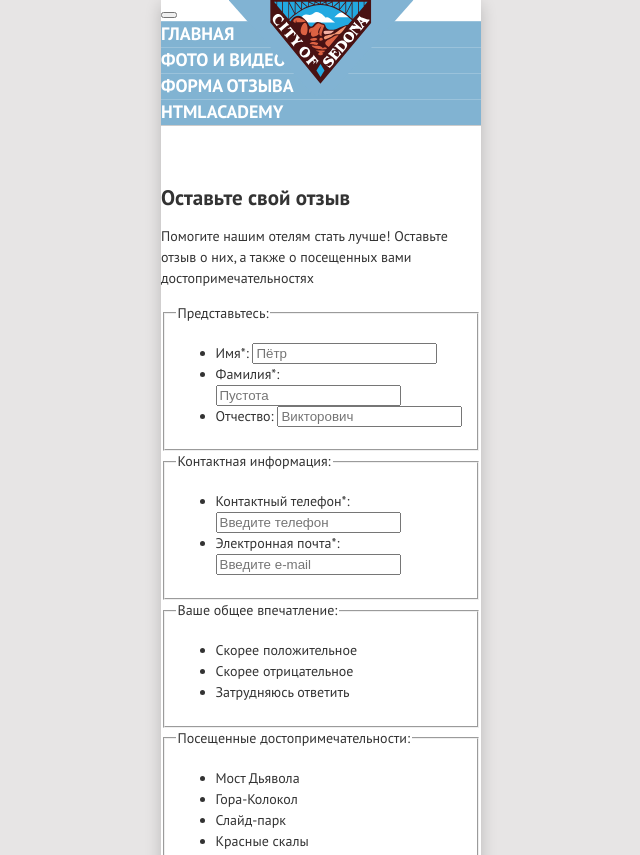
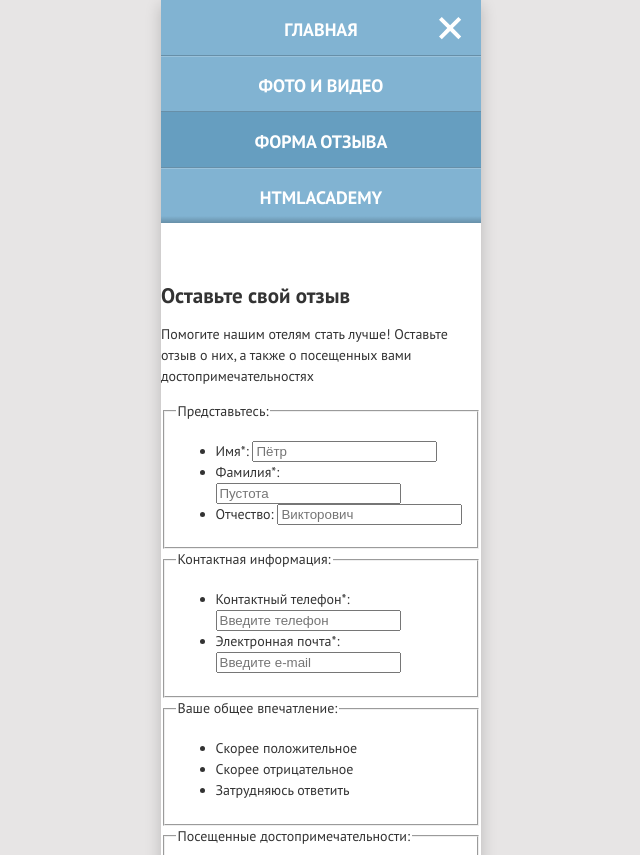
Before and after one commit to htmlacademy-adaptive/775445-sedona-27, a website: page source/form.html in a window 1280 px wide. Shown: the top 855 px of the page, without its empty margins (319-959 px from the left). Drawn offline with nearby package versions, Linux system fonts and the light colour scheme; files that its build step writes are made by us from their sources.

Commit message:
Делает бургерное меню (без JS)

```diff
--- a/source/form.html
+++ b/source/form.html
@@ -14,19 +14,30 @@
       <img class="main-header__logo-image" src="img/logo.svg" width="185" height="96" alt="Логотип сайта поиска гостиниц Седона.">
     </a>
     <nav class="main-nav">
-      <button class="main-nav__toggle" type="button">
+      <button class="main-nav__toggle-open button" type="button">
+        <svg class="main-nav__toggle-icon-open" aria-hidden="true" focusable="false" fill="currentColor" role="img" aria-label="Открыть меню" width="23" height="22" viewBox="0 0 23 22" xmlns="http://www.w3.org/2000/svg">
+          <path d="M22.9 0H0V4H22.9V0Z"/>
+          <path d="M22.9 9H0V13H22.9V9Z"/>
+          <path d="M22.9 18H0V22H22.9V18Z"/>
+        </svg>
         <span class="visually-hidden">Открыть меню</span>
       </button>
       <div class="main-nav__wrapper">
+        <button class="main-nav__toggle-close button" type="button">
+          <svg class="main-nav__toggle-icon-close" aria-hidden="true" focusable="false" fill="currentColor" role="img" aria-label="Закрыть меню" width="23" height="23" viewBox="0 0 23 23"  xmlns="http://www.w3.org/2000/svg">
+            <path d="M22.2 2.8L19.4 0L11.1 8.3L2.8 0L0 2.8L8.3 11.1L0 19.4L2.8 22.2L11.1 13.9L19.4 22.2L22.2 19.4L13.9 11.1L22.2 2.8Z"/>
+          </svg>
+          <span class="visually-hidden">Закрыть меню</span>
+        </button>
         <ul class="main-nav__list">
           <li class="main-nav__item">
-            <a class="main-nav__link main-nav__link--active" href="index.html">Главная</a>
+            <a class="main-nav__link" href="index.html">Главная</a>
           </li>
           <li class="main-nav__item">
             <a class="main-nav__link" href="catalog.html">Фото и видео</a>
           </li>
           <li class="main-nav__item">
-            <a class="main-nav__link" href="#">Форма отзыва</a>
+            <a class="main-nav__link main-nav__link--active" href="#">Форма отзыва</a>
           </li>
           <li class="main-nav__item">
             <a class="main-nav__link" href="https://htmlacademy.ru">Htmlacademy</a>
--- /dev/null
+++ b/source/sass/blocks/button.scss
@@ -0,0 +1,28 @@
+.button {
+  display: inline-block;
+  padding: 8px;
+  text-decoration: none;
+  text-transform: uppercase;
+  color: #ffffff;
+  text-align: center;
+  font-family: inherit;
+  font-size: 21px;
+  line-height: 26px;
+  font-weight: 700;
+  background-color: #81b3d2;
+  border: 0;
+  cursor: pointer;
+
+  &:hover {
+    background-color: #669ec0;
+  }
+
+  &:active {
+    background-color: #5496bd;
+    color: rgba(255, 255, 255, 0.3);
+  }
+
+  &:disabled {
+    background-color: #e5e5e5;
+  }
+}
--- a/source/sass/blocks/main-nav.scss
+++ b/source/sass/blocks/main-nav.scss
@@ -1,19 +1,127 @@
 @use "../mixins";
+
+.main-nav {
+  display: flex;
+  justify-content: flex-end;
+}
+
+.main-nav__toggle-open {
+  display: none;
+  background-color: transparent;
+  margin: 9px 12px;
+
+  &:hover,
+  &:active {
+    background-color: transparent;
+  }
+
+  .main-nav__toggle-icon-open {
+    &:hover {
+      opacity: 0.6;
+    }
+
+    &:active {
+      opacity: 0.3;
+    }
+  }
+}
+
+.main-nav__toggle-close {
+  position: absolute;
+  content: "";
+  top: 17px;
+  right: 19px;
+  width: 23px;
+  height: 23px;
+  padding: 0;
+  background-color: transparent;
+
+  &:hover,
+  &:active {
+    background-color: transparent;
+  }
+
+  .main-nav__toggle-icon-close {
+    &:hover {
+      opacity: 0.6;
+    }
+
+    &:active {
+      opacity: 0.3;
+    }
+  }
+}
+
+.main-nav__toggle-icon-open {
+  display: block;
+  color: #81b3d2;
+}
+
+.main-nav__toggle-icon-close {
+  display: block;
+  color: #ffffff;
+}
+
+.main-nav__wrapper {
+  display: block;
+  position: relative;
+  width: 100%;
+  z-index: 2;
+}
 
 .main-nav__list {
   @include mixins.normalize-list;
+  display: flex;
+  flex-direction: column;
 }
 
 .main-nav__item {
   background-color: #81b3d2;
-  box-shadow: 0 1px 0 rgba(1, 1, 1, 0.2), inset 0 1px 0 rgba(255, 255, 255, 0.2);
+  border-bottom: 1px solid rgba(1, 1, 1, 0.2);
+  box-shadow: inset 0 1px 0 rgba(255, 255, 255, 0.2);
+
+  &:first-child {
+    border-top: none;
+    box-shadow: none;
+  }
+
+  &:last-child {
+    border-bottom: none;
+  }
+
+  &:last-child::after {
+    position: absolute;
+    content: "";
+    bottom: 0;
+    left: 0;
+    width: 320px;
+    height: 7px;
+    background: linear-gradient(180deg, rgba(0, 0, 0, 0) 0%, rgba(0, 0, 0, 0.2) 100%);
+  }
 }
 
 .main-nav__link {
+  display: block;
   font-weight: 700;
   font-size: 18px;
   line-height: 26px;
   text-decoration: none;
   text-transform: uppercase;
   color: #ffffff;
+  text-align: center;
+  padding-top: 17px;
+  padding-bottom: 12px;
+
+  &:hover {
+    background-color: #669ec0;
+  }
+
+  &:active {
+    background-color: #5496bd;
+    opacity: 0.3;
+  }
 }
+
+.main-nav__link--active {
+  background-color: #669ec0;
+}
--- a/source/sass/blocks/page.scss
+++ b/source/sass/blocks/page.scss
@@ -17,10 +17,9 @@
 .page__container {
   display: flex;
   margin: 0 auto;
-  width: 320px;
-  flex-direction: column;
   max-width: 320px;
   min-height: 100%;
+  flex-direction: column;
   background-color: #ffffff;
   box-shadow: 0 5px 15px rgba(0, 1, 1, 0.2);
 }
--- a/source/sass/style.scss
+++ b/source/sass/style.scss
@@ -2,6 +2,7 @@
 @use "./box-sizing";
 @use "./visually-hidden";
 @use "./mixins";
+@use "./blocks/button";
 @use "./blocks/page";
 @use "./blocks/main-header";
 @use "./blocks/main-nav";
```
Also changed, not shown: source/catalog.html (+14 -3 lines), source/index.html (+12 -1 lines), source/img/burger-menu-close.svg, source/img/burger-menu-open.svg.
